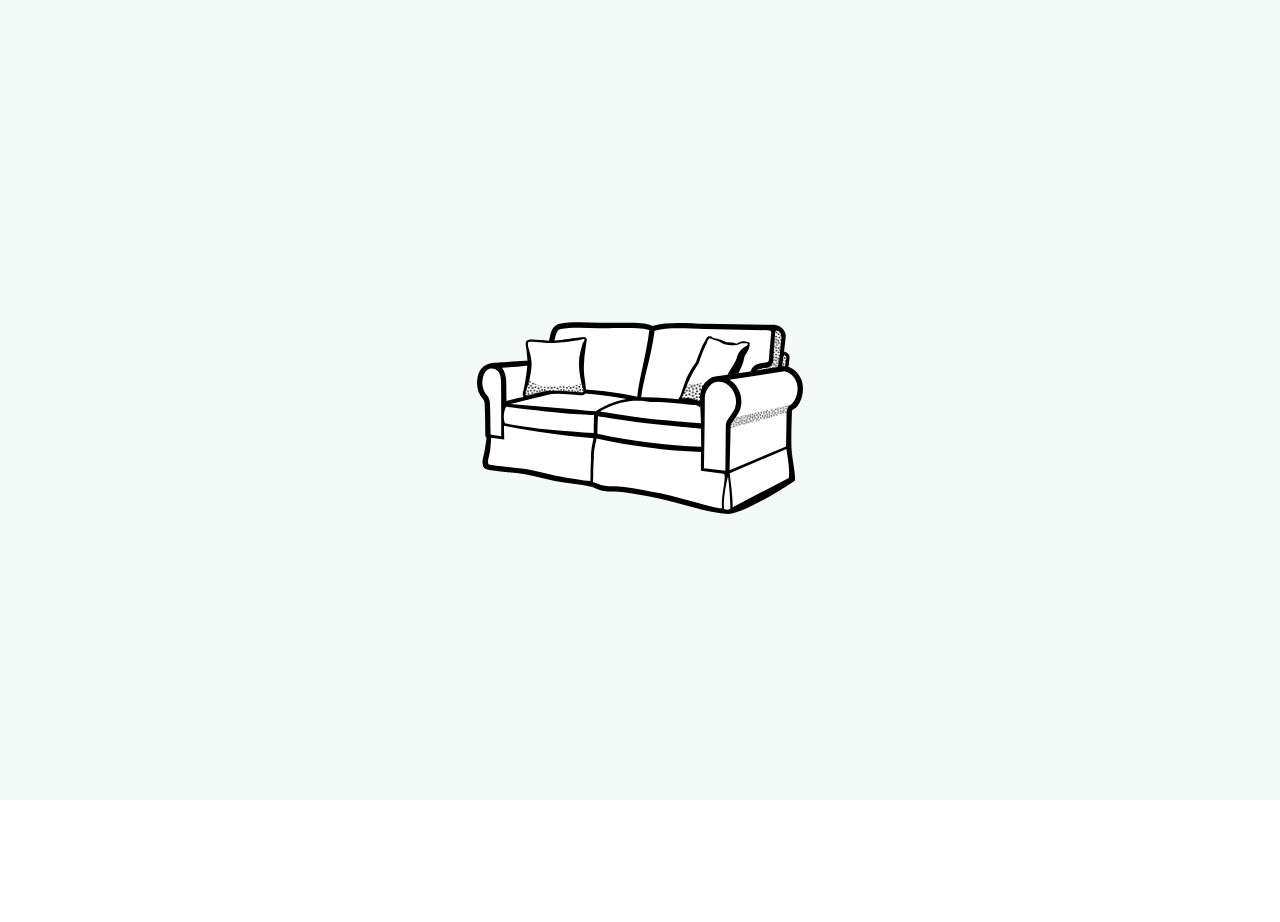
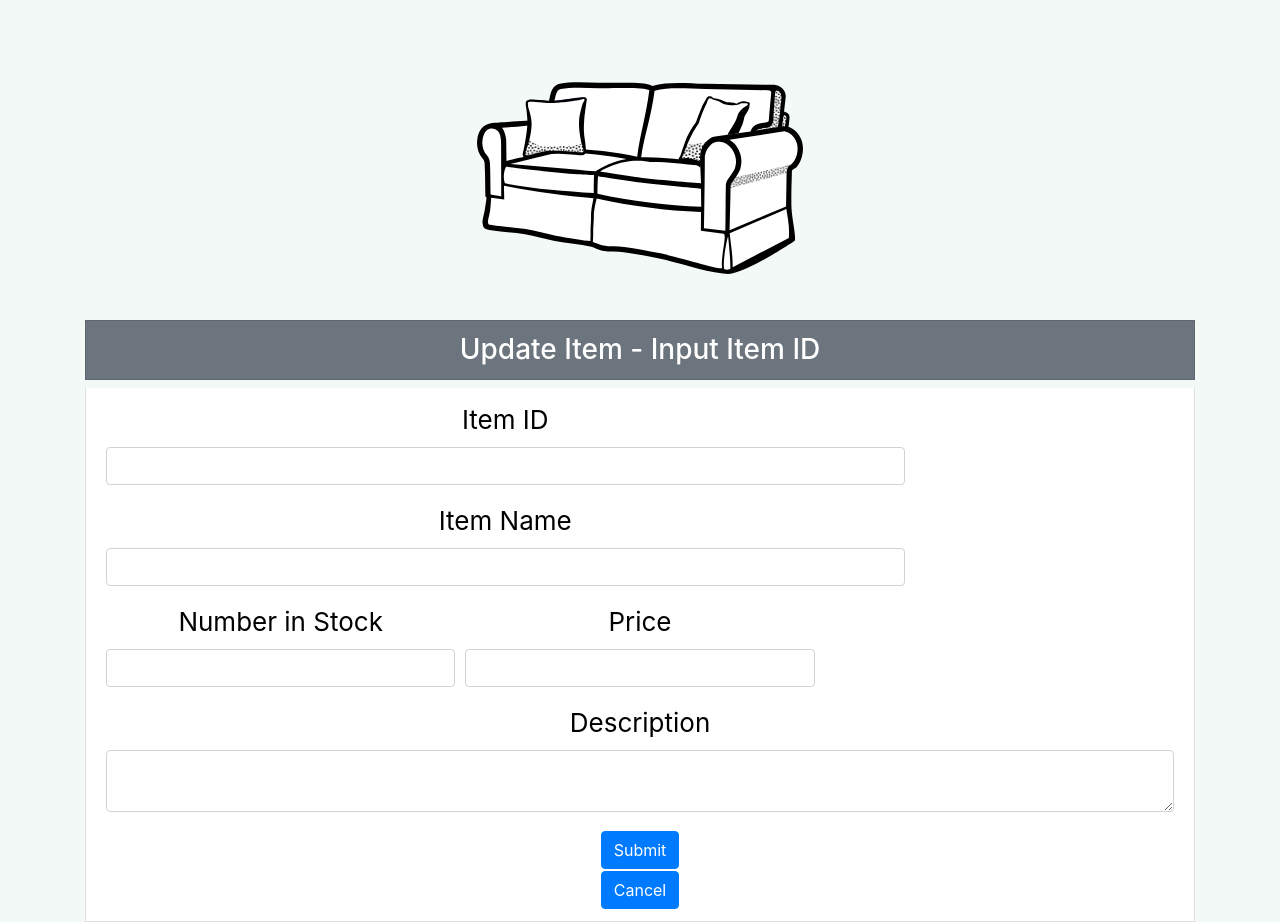
Before and after one commit to liamlows/LOCAL_Sample_Docker-Compose_Project, a React (Create React App) app in the folder frontend/: page /update in a window 1280 px wide. Before the commit the page ends 800 px from the top, so only its background shows below. Built offline with nearby package versions, Linux system fonts and the light colour scheme.

Commit message:
update inventory page

```diff
--- a/frontend/src/App.js
+++ b/frontend/src/App.js
@@ -12,6 +12,7 @@ import { BrowserRouter as Router, Route, Switch  } from 'react-router-dom';
 import { SettingsForm } from './settingsForm.jsx';
 import { ItemDetails } from './itemDetails.jsx';
 import { NewUser } from './newuser.jsx';
+import { UpdateItem } from './updateItem.jsx'
 
 function App() {
   return (
@@ -26,6 +27,7 @@ function App() {
           <Route path="/itemDetails" component={ItemDetails}/>
           <Route path="/warehouseProfile" component={SettingsForm}/>
           <Route path="/newuser" component={NewUser}/>
+          <Route path="/update" component={UpdateItem}/>
         </Switch>
         </Router>
       </header>
--- a/frontend/src/inventory.jsx
+++ b/frontend/src/inventory.jsx
@@ -37,6 +37,7 @@ export class Inventory extends React.Component {
       </div>
       <div>
       <Link to='/itemDetails'><button type="button" className="btn btn-primary">Add Item to Warehouse</button></Link>
+      <Link to='/update'><button type="button" className="btn btn-primary">Update Item</button></Link>
       </div>
       <ul>
         <GeneralTable
--- /dev/null
+++ b/frontend/src/updateItem.jsx
@@ -0,0 +1,140 @@
+import React from 'react';
+import ReactDOM from "react-dom";
+import {Link} from 'react-router-dom';
+import axios from 'axios';
+
+export class UpdateItem extends React.Component{
+
+  //Only Update Description, Price, and Quantity in Stock
+    state = {
+             itemID: '',
+             itemName: '',
+             itemDescription: '',
+             numInStock: '',
+             price: '',
+             itemType: '',
+             familySafe: '',
+             timeToAssemble: '',
+             availableToPackage: ''
+            };
+
+            constructor(props){
+              super(props);
+              this.state = {
+                values: []
+              };
+            }
+
+            update = (e) => {
+              axios.put('http://localhost:8000/inventory',{
+                  itemID: this.state.itemID,
+                  itemName : this.state.itemName,
+                  itemDescription : this.state.itemDescription,
+                  numInStock : this.state.numInStock,
+                  price : this.state.price,
+                  itemType : this.state.itemType,
+                  familySafe : this.state.familySafe,
+                  availableToPackage : this.state.availableToPackage
+              }).then(
+                res => {
+                  console.log(res);
+                  this.reset();
+                });
+            }
+
+            getItemDetails () {
+              axios.get('http://localhost:8000/inventory/3',
+              ).then(
+                res => {
+                  const values = res.data;
+                  console.log(values.data);
+                  this.setState({values: values.data})
+                  this.setState({itemName: values.data[0].itemName})
+                  this.setState({itemDescription: values.data[0].itemDescription})
+                  this.setState({numInStock: values.data[0].numInStock})
+                  this.setState({price: values.data[0].price})
+                });
+            }
+
+    reset(){
+        //update database with state
+        this.setState({itemID: '',
+                       itemName: '',
+                       itemDescription: '',
+                       numInStock: '',
+                       price: '',
+                       itemType: '',
+                       familySafe: '',
+                       timeToAssemble: '',
+                       availableToPackage: ''});
+    }
+
+    render(){
+        return (
+            <form className="container">
+                <h3 className="container list-group-item bg-secondary text-white">Update Item - Input Item ID</h3>
+                <div className="list-group-item">
+                    <div className="form-row">
+                        <div className="form-group col-9">
+                            <label htmlFor="itemID">Item ID</label>
+                            <input type="text"
+                                id="itemID"
+                                name="itemID"
+                                className="form-control"
+                                value={this.state.itemID}
+                                onChange={e => this.setState({ itemID: e.target.value })}
+                                onChange={e => this.getItemDetails()}/>
+                        </div>
+                        <div className="form-group col-9">
+                            <label htmlFor="itemName">Item Name</label>
+                            <input type="text"
+                                id="itemName"
+                                name="itemName"
+                                className="form-control"
+                                value={this.state.itemName}
+                                onChange={e => this.setState({ itemName: e.target.value })}/>
+                        </div>
+                    </div>
+
+                    <div className="form-row">
+                        <div className="form-group col-4">
+                            <label htmlFor="numInStock">Number in Stock</label>
+                            <input type="text"
+                                id="numInStock"
+                                name="numInStock"
+                                className="form-control"
+                                value={this.state.numInStock}
+                                onChange={e => this.setState({ numInStock: e.target.value })}/>
+                        </div>
+
+                        <div className="form-group col-4">
+                            <label htmlFor="price">Price</label>
+                            <input type="text"
+                                id="price"
+                                name="price"
+                                className="form-control"
+                                value={this.state.price}
+                                onChange={e => this.setState({ price: e.target.value })}/>
+                        </div>
+                    </div>
+
+                    <div className="form-row">
+                        <div className="form-group col-12">
+                            <label htmlFor="itemDescription">Description</label>
+                            <textarea id="itemDescription"
+                                name="itemDescription"
+                                className="form-control"
+                                value={this.state.itemDescription}
+                                onChange={ e => this.setState({ itemDescription: e.target.value }) } />
+                        </div>
+                    </div>
+
+                    <div>
+                    <Link to='/inventory'><button type="button" className="btn btn-primary" onClick={ () => this.update() }>Submit</button></Link>
+                    </div>
+                    <Link to='/inventory'><button type="button" className="btn btn-primary">Cancel</button></Link>
+                </div>
+            </form>
+        );
+    }
+}
```
Also changed, not shown: 2 other files (tests, documents, lock files or other folders).
